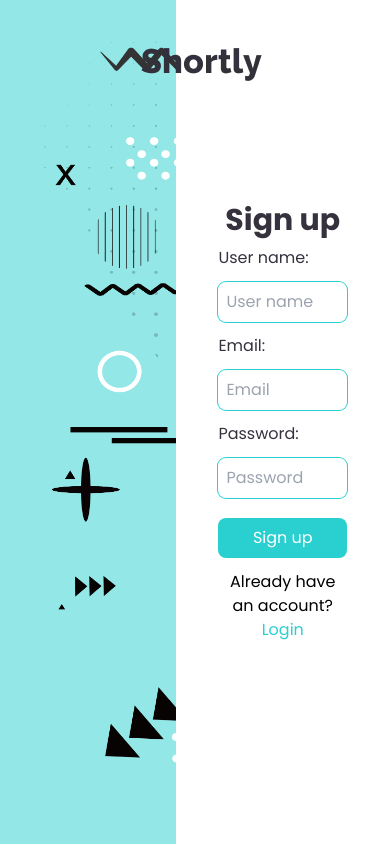
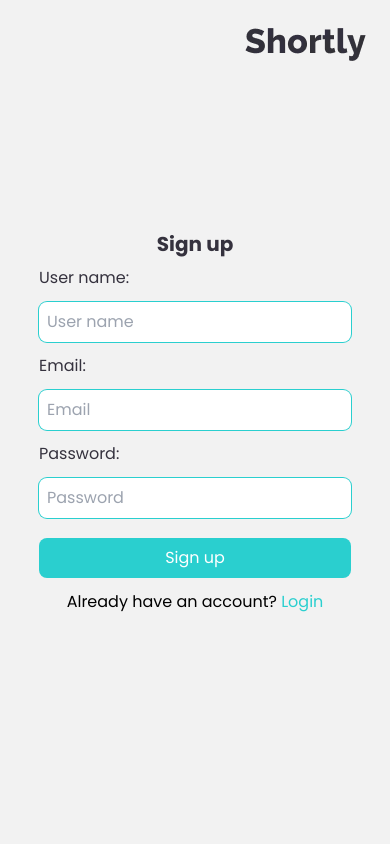
Before and after one commit to Dennardavid/Shortly, a Next.js app: page /signup in a window 390 px wide. Built offline with nearby package versions, Linux system fonts and the light colour scheme.

Commit message:
sign up and login responsive

```diff
--- a/src/app/login/page.tsx
+++ b/src/app/login/page.tsx
@@ -27,16 +27,16 @@ function Login() {
   return (
     <section className="flex">
       <Aside />
-      <div className="flex flex-col items-center w-[55%] justify-center h-screen relative">
+      <div className="bg-Gray md:bg-white flex flex-col items-center w-full md:w-[55%] justify-center h-screen relative">
         <Link href="/">
           <Image
             src={Shortlylogo}
             alt="shortly logo"
-            className="absolute top-12 right-32"
+            className="absolute top-7 right-6 md:absolute md:top-7 md:right-6 lg:absolute lg:top-12 lg:right-20"
           />
         </Link>
-        <div className="w-[60%]">
-          <h1 className="mb-2 font-extrabold text-3xl text-center text-VeryDarkBlue">
+        <div className="w-[80%] lg:w-[60%]">
+          <h1 className="mb-2 font-extrabold text-xl md:text-2xl lg:text-3xl text-center text-VeryDarkBlue">
             Login
           </h1>
           <form className=" flex flex-col gap-3" onSubmit={handleSubmit}>
--- a/src/app/signup/page.tsx
+++ b/src/app/signup/page.tsx
@@ -27,16 +27,16 @@ function SignUp() {
   return (
     <section className="flex">
       <Aside />
-      <div className="flex items-center w-[55%] justify-center h-screen flex-col relative">
+      <div className="bg-Gray md:bg-white flex items-center w-full md:w-[55%] justify-center h-screen flex-col relative">
         <Link href="/">
           <Image
             src={Shortlylogo}
             alt="shortly logo"
-            className="absolute top-12 right-32"
+            className="absolute top-7 right-6 md:absolute md:top-7 md:right-6 lg:absolute lg:top-12 lg:right-20"
           />
         </Link>
-        <div className="w-[60%]">
-          <h1 className="mb-2 font-extrabold text-3xl text-center text-VeryDarkBlue">
+        <div className=" w-[80%] lg:w-[60%]">
+          <h1 className="mb-2 font-extrabold text-xl md:text-2xl lg:text-3xl text-center text-VeryDarkBlue">
             Sign up
           </h1>
           <form className="flex flex-col gap-3" onSubmit={handleSubmit}>
--- a/src/components/aside.tsx
+++ b/src/components/aside.tsx
@@ -1,7 +1,7 @@
 function Aside() {
   return (
     <>
-      <div className="w-[45%] bg-[url(../../public/pngwing.com.webp)] bg-cover bg-no-repeat bg-cyan/50 "></div>
+      <div className="hidden md:flex md:w-[45%] bg-[url(../../public/pngwing.com.webp)] bg-cover bg-no-repeat bg-cyan/40"></div>
     </>
   );
 }
--- a/src/components/shortener.tsx
+++ b/src/components/shortener.tsx
@@ -61,8 +61,8 @@ function Stats() {
 export function Shortener() {
   return (
     <>
-      <div className="bg-[url(../../public/background2.webp)] bg-center bg-no-repeat py-6 md:py-[45px] rounded-lg bg-green-400 relative bottom-16 md:bottom-24 w-[90%] xl:w-[75%] 2xl:w-[58%]">
-        <form className="flex flex-col md:flex-row justify-center gap-5 w-3/4 md:w-[90%] mx-auto bg-gray-600">
+      <div className="bg-[url(../../public/background2.webp)] bg-center bg-no-repeat py-6 md:py-[45px] rounded-lg relative bottom-16 md:bottom-24 w-[90%] xl:w-[75%] 2xl:w-[58%]">
+        <form className="flex flex-col md:flex-row justify-center gap-5 w-3/4 md:w-[90%] mx-auto">
           <input
             type="text"
             placeholder="shorten your link here..."
```
